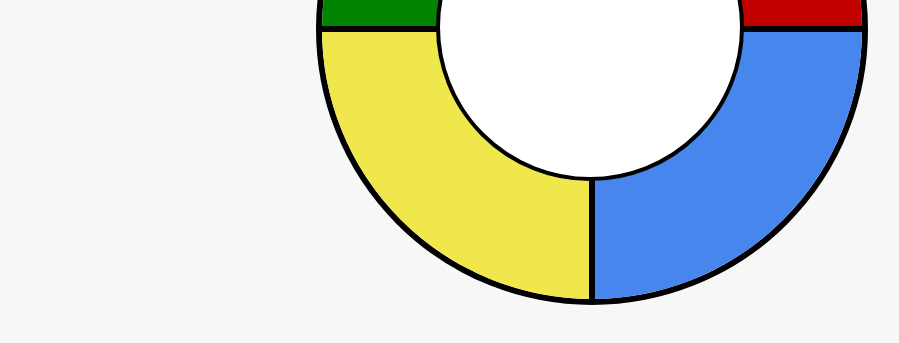
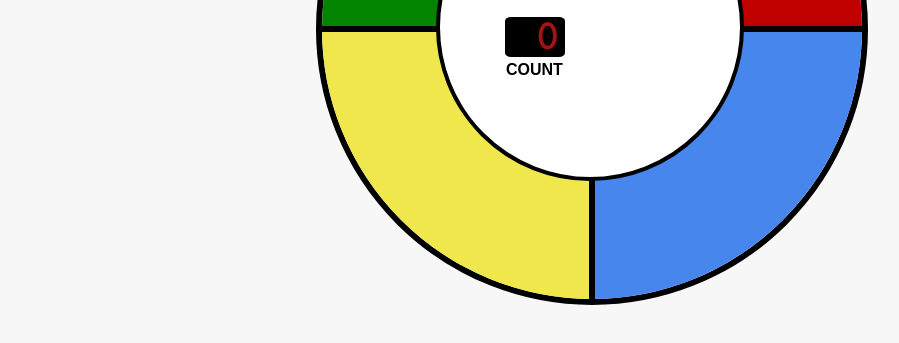
Before and after one commit to Havolt/simonGame, a plain HTML site: page index.html in a window 1280 px wide. Shown: the part 255-598 px from the top of the page, without its empty margins (48-947 px from the left). Drawn offline with Linux system fonts and the light colour scheme.

Commit message:
Counter added to app

```diff
--- a/index.html
+++ b/index.html
@@ -3,6 +3,7 @@
   <head>
     <meta charset="utf-8">
     <title>Simon Game</title>
+    <link href="https://fonts.googleapis.com/css?family=Cutive+Mono" rel="stylesheet">
     <style>
 
     body, html{
@@ -97,6 +98,15 @@
       left: 114px;
     }
 
+    #pressCounter{
+      color: #a81212;
+      float: right;
+      font-size: 2.7em;
+      margin-top: -4px;
+      margin-right: 5px;
+      font-family: 'Cutive Mono', monospace;
+    }
+
 
     </style>
   </head>
@@ -122,6 +132,7 @@
     let redButton;
     let blueButton;
     let yellowButton;
+    let pressCounter;
 
     // Strict Switch Section //
 
@@ -216,6 +227,26 @@
       centerPart.appendChild(simonTitle);
 
       //Counter
+      const countDiv = document.createElement('div');
+      countDiv.style.backgroundColor="black";
+      countDiv.style.width="60px";
+      countDiv.style.height="40px";
+      countDiv.style.position="absolute";
+      countDiv.style.borderRadius="10%";
+      countDiv.style.left="65px";
+      countDiv.style.top="140px";
+      centerPart.appendChild(countDiv);
+      const countDivNum = document.createElement('h2');
+      countDivNum.innerHTML=0;
+      countDivNum.id="pressCounter";
+      countDiv.appendChild(countDivNum);
+      const countText = document.createElement('h4');
+      countText.innerHTML="COUNT";
+      countText.style.position="relative";
+      countText.style.top="-36px";
+      countText.style.left="1px";
+
+      countDiv.appendChild(countText);
     }
 
     //Ending Center Piece Creator
@@ -233,6 +264,7 @@
       yellowButton = document.getElementById('yellowButton');
       blueButton = document.getElementById('blueButton');
       centerPiece = document.getElementById('centerId');
+      pressCounter = document.getElementById('pressCounter');
     }
 
 
@@ -246,7 +278,6 @@
 
 
 
-
     </script>
 
   </body>
```
